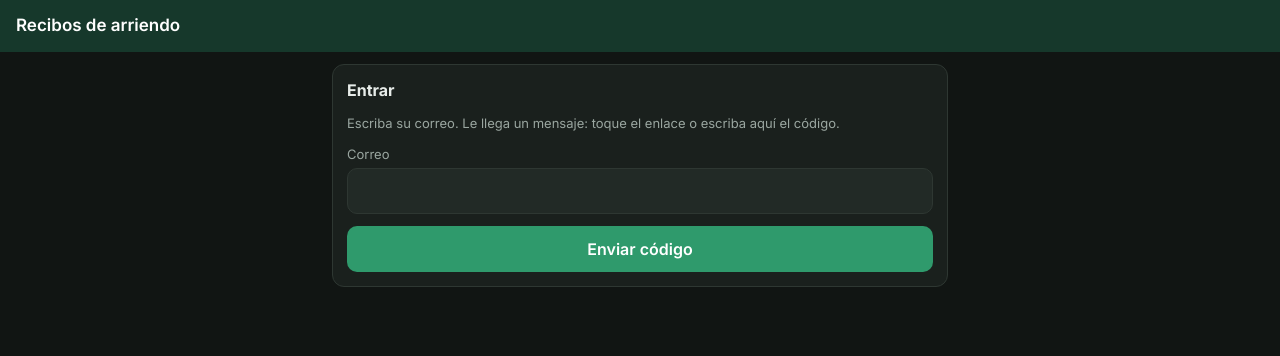
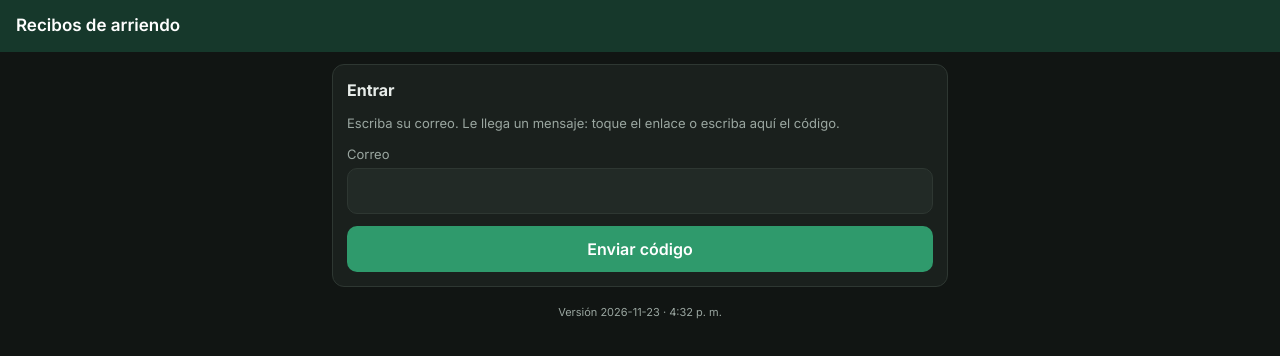
Before and after one commit to correabluis/recibos-arriendos, a plain HTML site: page index.html in a window 1280 px wide. Drawn offline with nearby package versions, Linux system fonts and the light colour scheme.

Commit message:
Marca de versión al pie para verificar que el celular cargó la última
Co-Authored-By: Claude Opus 5.5 <noreply@anthropic.com>
Claude-Session: https://claude.ai/code/session_018ou3qzSKu9u82XRTD3Sfxx

```diff
--- a/index.html
+++ b/index.html
@@ -155,6 +155,7 @@
 
     <div id="pCaja" class="hide"><div id="listaC" class="muted">Cargando…</div></div>
   </section>
+  <p class="muted" style="text-align:center;font-size:11px;margin:18px 0 8px">Versión 2026-11-23 · 4:32 p. m.</p>
 </main>
 
 <div class="modal hide" id="mConf"><div class="card">
```
